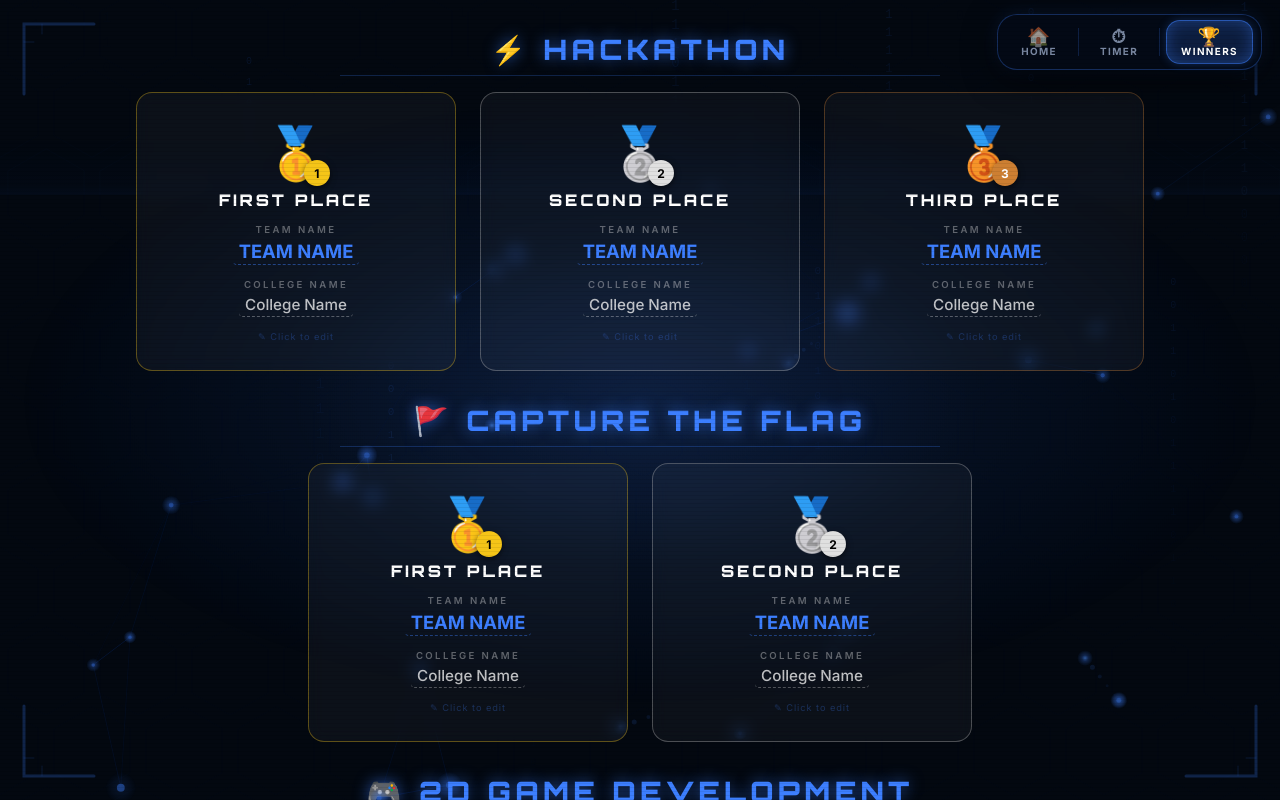
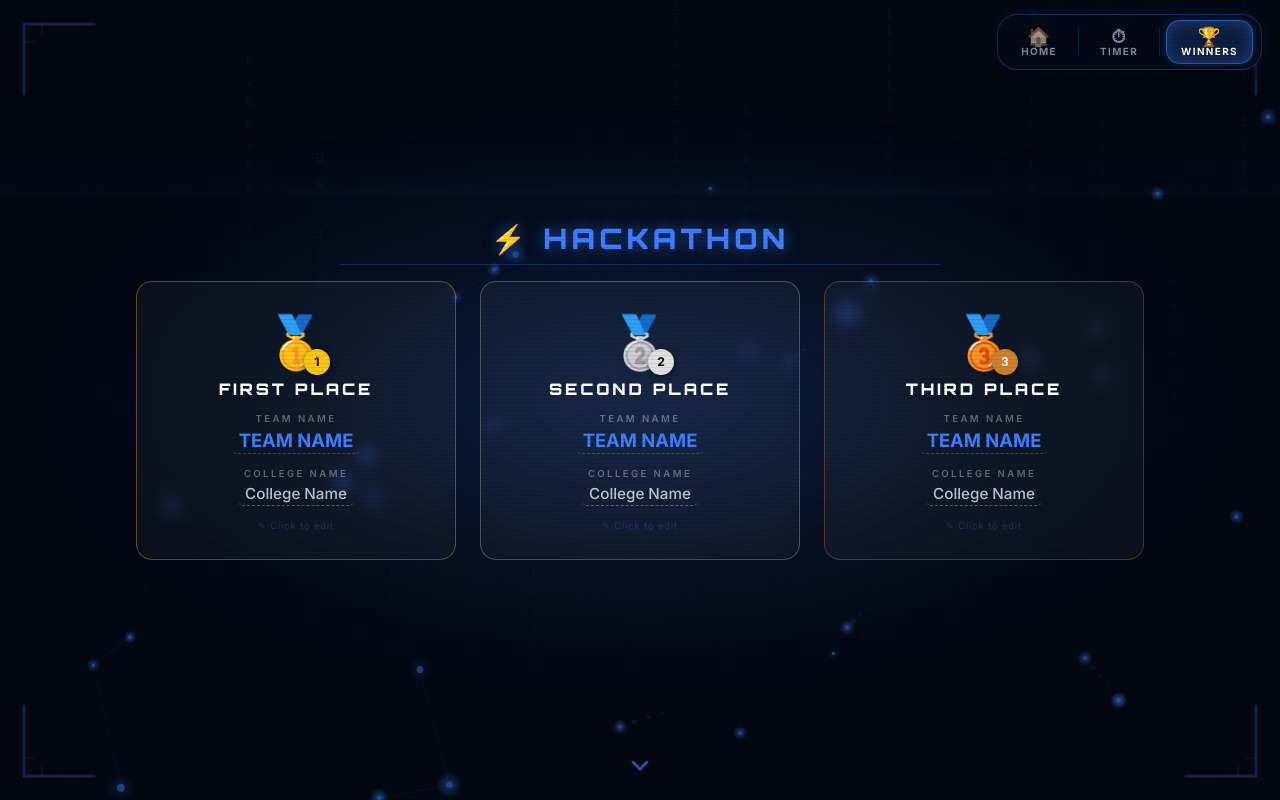
Before and after one commit to Shrisha1302/Streaming, a plain HTML site: page winners.html in a window 1280 px wide. Both pictures are taken after a click on the button "REVEAL WINNERS". Drawn offline with Linux system fonts and the light colour scheme.

Commit message:
feat: fullscreen scroll-snap winners layout + add sponsor8 logo

```diff
--- a/carousel.js
+++ b/carousel.js
@@ -18,6 +18,7 @@ const SPONSORS_CONFIG = {
     'sponsor5.jpeg',
     'sponsor6.jpeg',
     'sponsor7.jpeg',
+    'sponsor8.jpeg',
   ],
 };
 
--- a/style.css
+++ b/style.css
@@ -1239,9 +1239,13 @@ kbd {
   display: none;
   flex-direction: column;
   align-items: center;
-  gap: clamp(24px,4vh,44px);
+  gap: 0;
   width: 100%;
-  max-width: 1100px;
+  max-width: 100%;
+  scroll-snap-type: y mandatory;
+  overflow-y: auto;
+  height: 100dvh;
+  scroll-behavior: smooth;
 }
 .winners-grid.shown { display: flex; }
 
@@ -1249,8 +1253,17 @@ kbd {
   display: flex;
   flex-direction: column;
   align-items: center;
+  justify-content: center;
   gap: 16px;
   width: 100%;
+  min-height: 100dvh;
+  height: 100dvh;
+  scroll-snap-align: start;
+  scroll-snap-stop: always;
+  position: relative;
+  padding: 40px 20px 60px;
+  box-sizing: border-box;
+  flex-shrink: 0;
 }
 
 .winners-section-title {
@@ -1419,3 +1432,52 @@ kbd {
   transition: opacity 0.2s;
 }
 .winner-card:hover .edit-badge { opacity: 0.9; }
+
+/* ── Down Arrow Indicator ── */
+.scroll-down-arrow {
+  position: absolute;
+  bottom: 24px;
+  left: 50%;
+  transform: translateX(-50%);
+  display: flex;
+  flex-direction: column;
+  align-items: center;
+  gap: 4px;
+  cursor: pointer;
+  border: none;
+  background: none;
+  color: rgba(61,127,255,0.8);
+  font-family: var(--font-ui);
+  font-size: 0.65rem;
+  font-weight: 600;
+  letter-spacing: 0.2em;
+  text-transform: uppercase;
+  animation: arrowBounce 2s ease-in-out infinite;
+  transition: color 0.3s, filter 0.3s;
+  z-index: 5;
+}
+.scroll-down-arrow:hover {
+  color: var(--blue);
+  filter: drop-shadow(0 0 10px rgba(61,127,255,0.6));
+}
+.scroll-down-arrow svg {
+  width: 28px;
+  height: 28px;
+  fill: none;
+  stroke: currentColor;
+  stroke-width: 2.5;
+  stroke-linecap: round;
+  stroke-linejoin: round;
+}
+@keyframes arrowBounce {
+  0%, 100% { transform: translateX(-50%) translateY(0); opacity: 1; }
+  50%      { transform: translateX(-50%) translateY(10px); opacity: 0.5; }
+}
+
+/* ── Full-screen winners stage override ── */
+.winners-stage.fullscreen-mode {
+  padding: 0;
+  gap: 0;
+  overflow: hidden;
+  height: 100dvh;
+}
--- a/winners.html
+++ b/winners.html
@@ -55,7 +55,7 @@
     <div class="winners-grid" id="winnersGrid">
 
       <!-- ⚡ HACKATHON (3 Prizes) -->
-      <section class="winners-category">
+      <section class="winners-category" id="section-hackathon">
         <h2 class="winners-section-title">⚡ Hackathon</h2>
         <div class="winners-cards">
 
@@ -120,10 +120,14 @@
           </div>
 
         </div>
+        <!-- Down arrow to next section -->
+        <button class="scroll-down-arrow" data-target="section-ctf" aria-label="Scroll to next event">
+          <svg viewBox="0 0 24 24"><polyline points="6 9 12 15 18 9"></polyline></svg>
+        </button>
       </section>
 
       <!-- 🚩 CAPTURE THE FLAG (2 Prizes) -->
-      <section class="winners-category">
+      <section class="winners-category" id="section-ctf">
         <h2 class="winners-section-title">🚩 Capture The Flag</h2>
         <div class="winners-cards">
 
@@ -168,10 +172,14 @@
           </div>
 
         </div>
+        <!-- Down arrow to next section -->
+        <button class="scroll-down-arrow" data-target="section-gamedev" aria-label="Scroll to next event">
+          <svg viewBox="0 0 24 24"><polyline points="6 9 12 15 18 9"></polyline></svg>
+        </button>
       </section>
 
       <!-- 🎮 2D GAME DEVELOPMENT (2 Prizes) -->
-      <section class="winners-category">
+      <section class="winners-category" id="section-gamedev">
         <h2 class="winners-section-title">🎮 2D Game Development</h2>
         <div class="winners-cards">
 
@@ -216,12 +224,13 @@
           </div>
 
         </div>
+        <!-- No down arrow on the last section -->
       </section>
 
     </div><!-- /winners-grid -->
 
     <!-- SPONSOR CAROUSEL (Left to Right) -->
-    <footer class="sponsor-zone" style="margin-top:auto; width:100%;">
+    <footer class="sponsor-zone" id="sponsorFooter" style="margin-top:auto; width:100%;">
       <div class="sponsor-label">OUR SPONSORS</div>
       <div class="carousel-viewport">
         <div class="carousel-track" id="carouselTrack">
@@ -237,8 +246,10 @@
   <script>
     // Reveal winners button animation
     document.getElementById('revealBtn').addEventListener('click', function () {
-      const teaser = document.getElementById('teaser');
-      const grid   = document.getElementById('winnersGrid');
+      const teaser  = document.getElementById('teaser');
+      const grid    = document.getElementById('winnersGrid');
+      const stage   = document.querySelector('.winners-stage');
+      const sponsor = document.getElementById('sponsorFooter');
 
       teaser.style.transition = 'opacity 0.4s ease, transform 0.4s ease';
       teaser.style.opacity    = '0';
@@ -248,8 +259,15 @@
         teaser.style.display = 'none';
         grid.classList.add('shown');
 
-        // Stagger entrance animation for winner cards
-        const cards = grid.querySelectorAll('.winner-card');
+        // Switch to fullscreen scroll-snap mode
+        stage.classList.add('fullscreen-mode');
+        // Hide sponsor carousel so sections fill the screen
+        if (sponsor) sponsor.style.display = 'none';
+
+        // Stagger entrance animation for first visible section's cards
+        const firstSection = grid.querySelector('.winners-category');
+        if (firstSection) {
+          const cards = firstSection.querySelectorAll('.winner-card');
           cards.forEach((card, index) => {
             card.style.opacity   = '0';
             card.style.transform = 'translateY(24px)';
@@ -259,7 +277,46 @@
               card.style.transform = 'translateY(0)';
             });
           });
+        }
+
+        // Animate cards as they scroll into view
+        const observer = new IntersectionObserver((entries) => {
+          entries.forEach(entry => {
+            if (entry.isIntersecting) {
+              const cards = entry.target.querySelectorAll('.winner-card');
+              cards.forEach((card, index) => {
+                card.style.opacity   = '0';
+                card.style.transform = 'translateY(24px)';
+                card.style.transition = `opacity 0.45s ease ${index * 0.1}s, transform 0.45s ease ${index * 0.1}s`;
+                requestAnimationFrame(() => {
+                  requestAnimationFrame(() => {
+                    card.style.opacity   = '1';
+                    card.style.transform = 'translateY(0)';
+                  });
+                });
+              });
+            }
+          });
+        }, { root: grid, threshold: 0.3 });
+
+        // Observe all sections except the first (already animated)
+        const sections = grid.querySelectorAll('.winners-category');
+        sections.forEach((sec, i) => {
+          if (i > 0) observer.observe(sec);
+        });
+
       }, 400);
+    });
+
+    // Down-arrow click handler — scroll to next section
+    document.querySelectorAll('.scroll-down-arrow').forEach(btn => {
+      btn.addEventListener('click', () => {
+        const targetId = btn.getAttribute('data-target');
+        const target   = document.getElementById(targetId);
+        if (target) {
+          target.scrollIntoView({ behavior: 'smooth', block: 'start' });
+        }
+      });
     });
 
     // Contenteditable keydown & blur helper (prevents newlines, handles blank reset)
```
Also changed, not shown: sponsor8.jpeg (added). Lines whose indentation alone changed are shown as unchanged.
